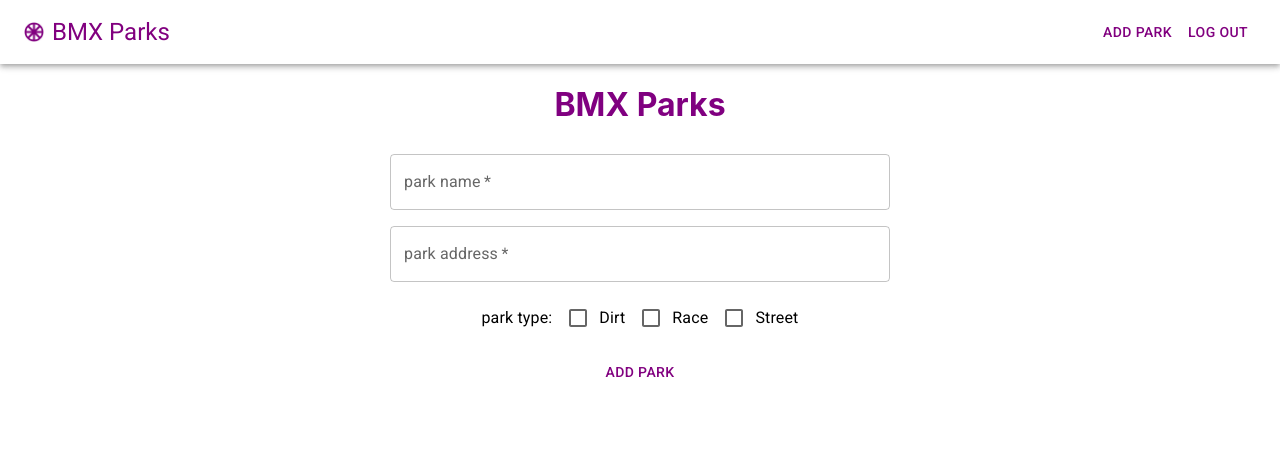
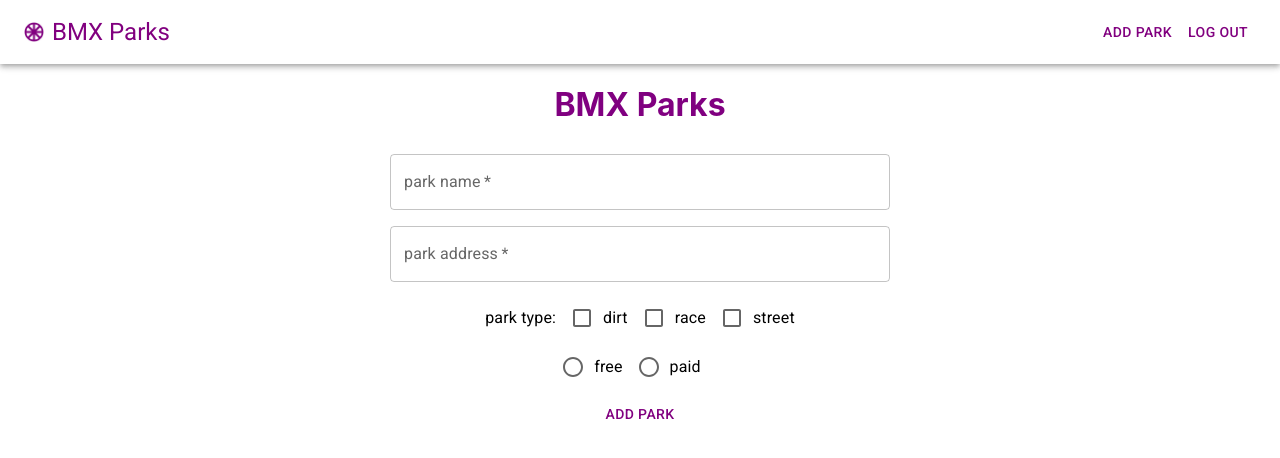
Before and after one commit to forrestmorrison/bmxparks-app, a React (Create React App) app: page / in a window 1280 px wide. Shown: the top 458 px of the page. Built offline with nearby package versions, Linux system fonts and the light colour scheme.

Commit message:
added radio buttons with functionality

```diff
--- a/src/components/AddPark.jsx
+++ b/src/components/AddPark.jsx
@@ -1,10 +1,12 @@
 import Box from '@mui/material/Box';
 import Button from '@mui/material/Button';
 import Checkbox from '@mui/material/Checkbox';
+import FormControlLabel from '@mui/material/FormControlLabel'
 import FormGroup from '@mui/material/FormGroup'
+import Radio from '@mui/material/Radio'
+import RadioGroup from '@mui/material/RadioGroup'
+import TextField from '@mui/material/TextField';
 import Typography from '@mui/material/Typography'
-import FormControlLabel from '@mui/material/FormControlLabel'
-import TextField from '@mui/material/TextField';
 import { useState } from 'react';
 
 const AddPark = () => {
@@ -13,6 +15,8 @@ const AddPark = () => {
   const [address, setAddress] = useState('')
   const [nameError, setNameError] = useState(false)
   const [addressError, setAddressError] = useState(false)
+  const [type, setType] = useState('')
+  const [radio, setRadio] = useState('')
 
   const handleSubmit = (e) => {
     e.preventDefault()
@@ -29,7 +33,7 @@ const AddPark = () => {
     }
 
     if (name && address) {
-      console.log(name, address)
+      console.log(name, address, type, radio)
     }
   }
 
@@ -72,6 +76,8 @@ const AddPark = () => {
           error={addressError}
         />
         <FormGroup
+          value={type}
+          onChange={(e) => setType(e.target.value)}
           sx={{
             display: 'flex',
             flexDirection: 'row'
@@ -84,10 +90,21 @@ const AddPark = () => {
           >
             park type:
           </Typography>
-          <FormControlLabel control={<Checkbox />} label="Dirt" />
-          <FormControlLabel control={<Checkbox />} label="Race" />
-          <FormControlLabel control={<Checkbox />} label="Street" />
+          <FormControlLabel value="dirt" control={<Checkbox />} label="dirt" />
+          <FormControlLabel value="race" control={<Checkbox />} label="race" />
+          <FormControlLabel value="street" control={<Checkbox />} label="street" />
         </FormGroup>
+        <RadioGroup
+          value={radio}
+          onChange={(e) => setRadio(e.target.value)}
+          sx={{
+            display: 'flex',
+            flexDirection: 'row'
+          }}
+        >
+          <FormControlLabel value="free" control={<Radio />} label="free" />
+          <FormControlLabel value="paid" control={<Radio />} label="paid" />
+        </RadioGroup>
         <Button
           type="submit"
           color="primary"
```
